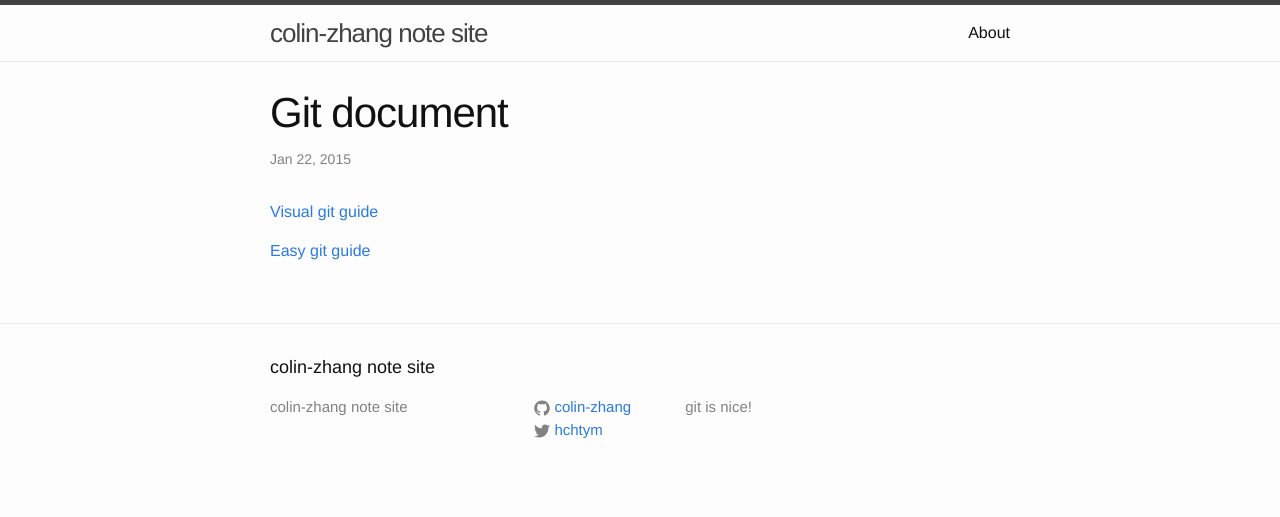
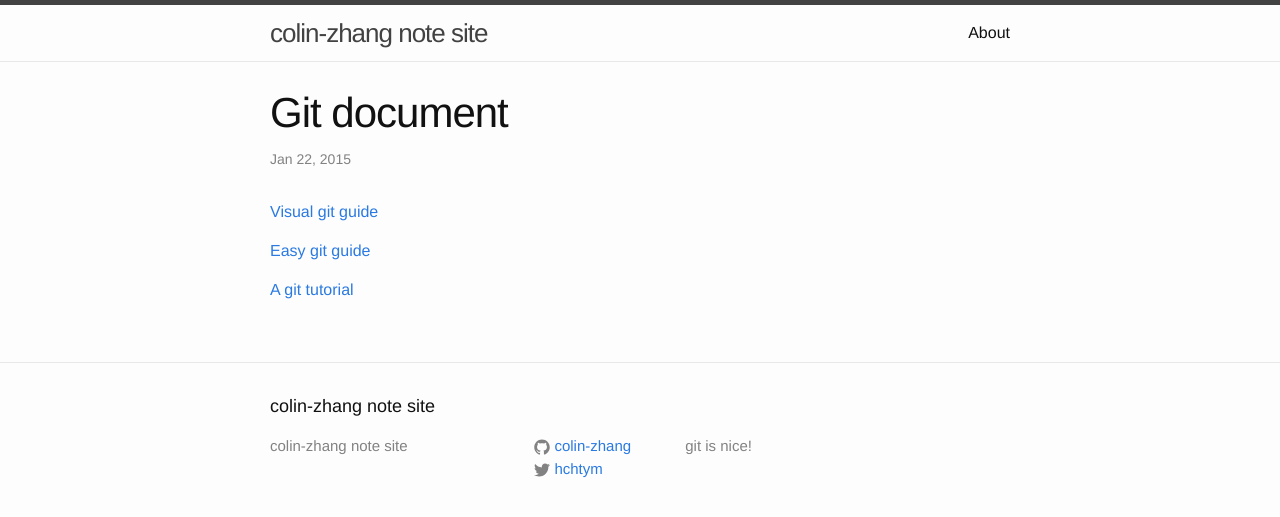
Before and after one commit to colin-zhang/colin-zhang.github.io, a Jekyll site: the page built from _posts/2015-01-22-Use-git.markdown, in a window 1280 px wide. Shown: the top 517 px of the page. Built offline with Jekyll 4.4.1, drawn with Linux system fonts in a browser that asks for light colours.

Commit message:
git tutorial

```diff
--- a/_posts/2015-01-22-Use-git.markdown
+++ b/_posts/2015-01-22-Use-git.markdown
@@ -7,4 +7,8 @@ categories: git
 
 [Visual git guide](http://marklodato.github.io/visual-git-guide/index-en.html)
 
+
 [Easy git guide](http://www.bootcss.com/p/git-guide/)
+
+
+[A git tutorial](http://www.liaoxuefeng.com/wiki/0013739516305929606dd18361248578c67b8067c8c017b000)
```
